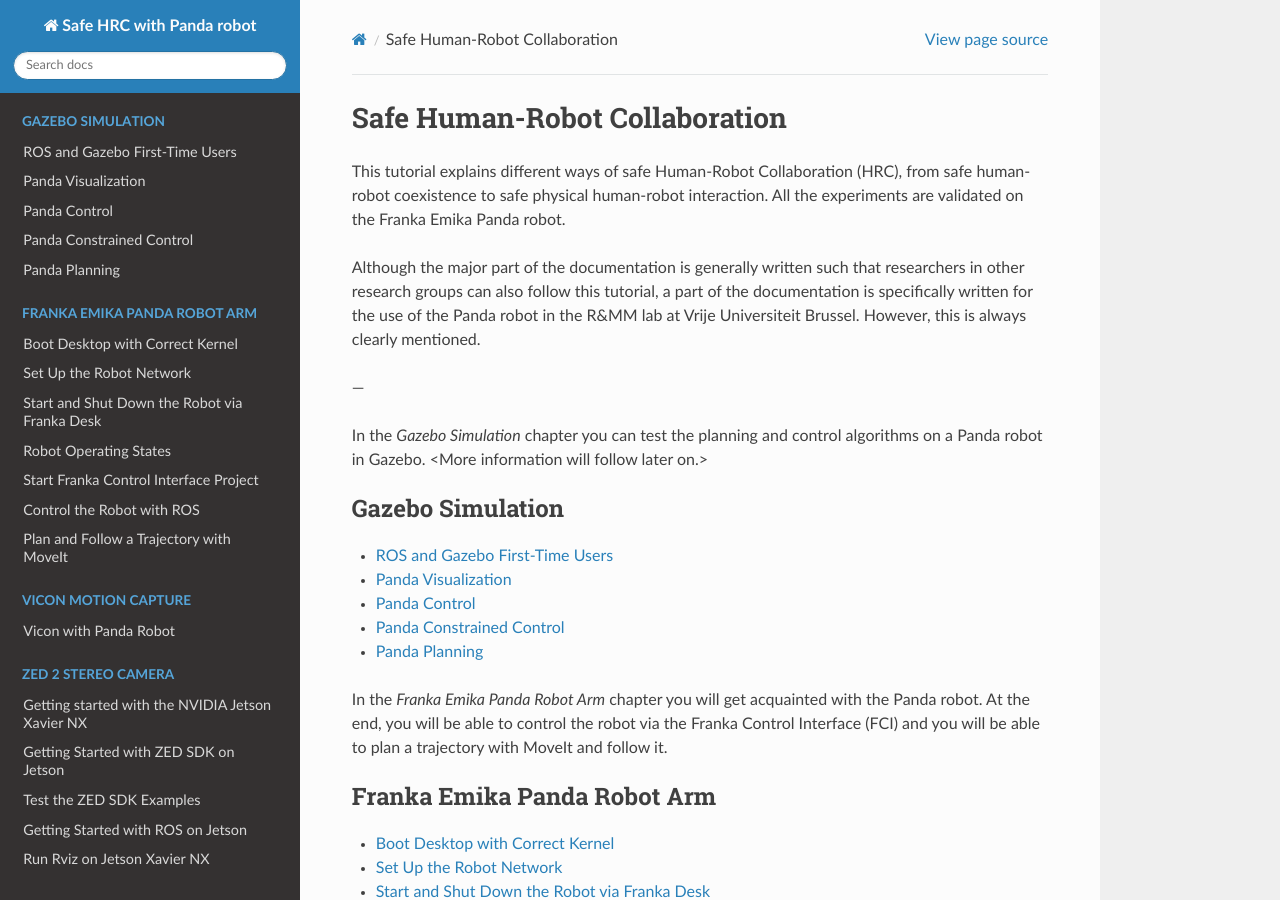
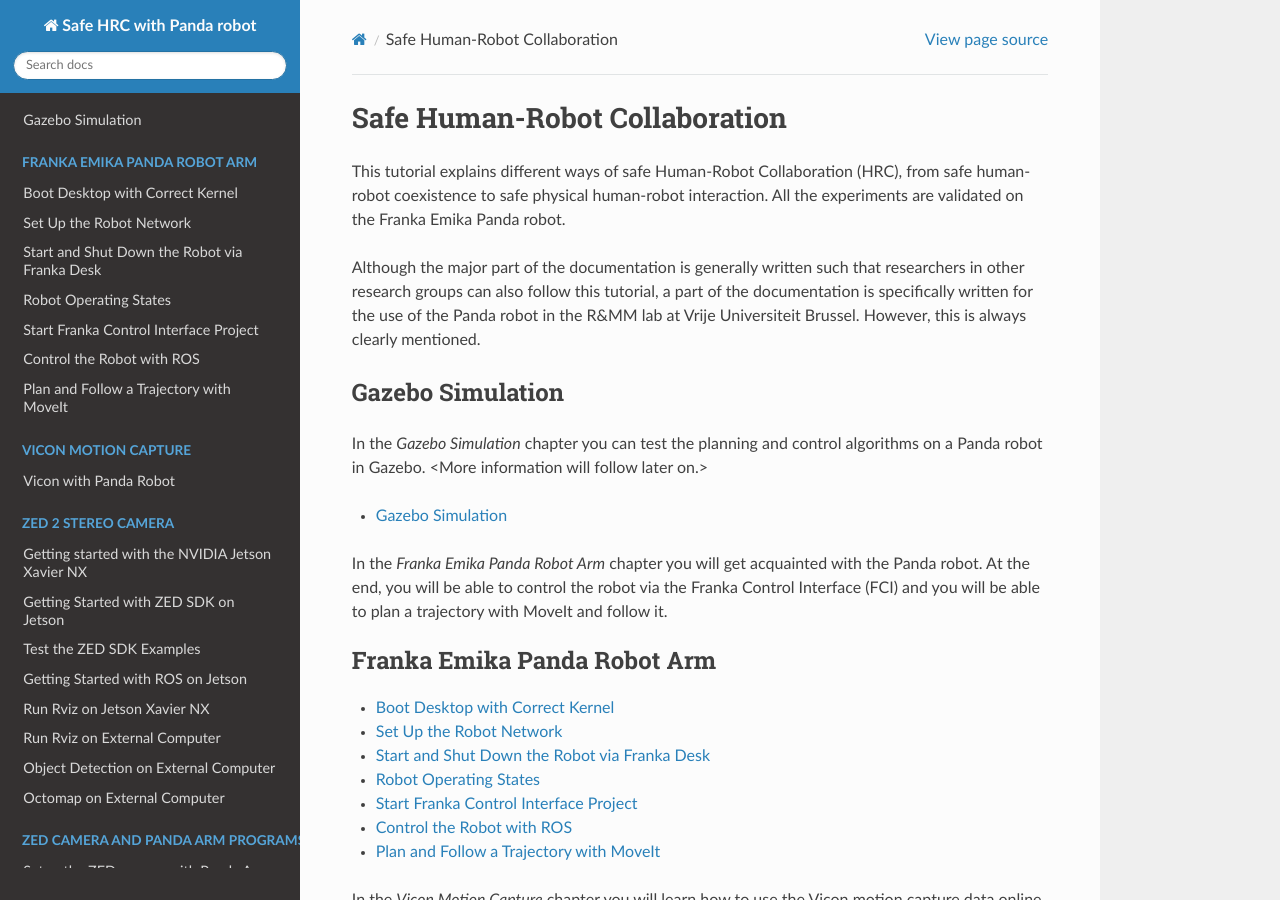
Before and after one commit to kmerckae/panda_safe_hrc_tutorial, a Sphinx documentation site: the page built from source/index.rst, in a window 1280 px wide and 900 px high. Built offline with Sphinx 7.4.7 and the Read the Docs theme 2.0.0, drawn with Linux system fonts in a browser that asks for light colours; part of the change alters nothing that is shown.

Commit message:
adapt: Gazebo Simulation structure

```diff
--- /dev/null
+++ b/source/gazebo_panda/gazebo_panda.rst
@@ -0,0 +1,435 @@
+Gazebo Simulation
+=================
+
+.. role:: raw-html(raw)
+    :format: html
+
+some explanation
+
+
+.. _ROS_Gazebo_Beginner:
+
+ROS and Gazebo First-Time Users
+--------------------------------
+
+Installation requirements
+^^^^^^^^^^^^^^^^^^^^^^^^^^
+
+To work with ROS Noetic, you will have to install the operating system Ubuntu 20.04.
+
+.. |install_ubuntu_20| raw:: html
+
+    <a href="https://ubuntu.com/download/desktop" target="_blank">Ubuntu 20.04</a>
+
+.. |install_ROS_Noetic| raw:: html
+
+    <a href="http://wiki.ros.org/noetic/Installation/Ubuntu" target="_blank">ROS Noetic</a>
+
+.. |InstallingandConfiguringROSEnvironment| raw:: html
+
+    <a href="http://wiki.ros.org/ROS/Tutorials/InstallingandConfiguringROSEnvironment" target="_blank">environment variables</a>
+
+.. |install_ROS_Control| raw:: html
+
+    <a href="http://wiki.ros.org/ros_control" target="_blank">ROS Control</a>
+
+
+
+*  Install |install_ubuntu_20|
+
+*  Install |install_ROS_Noetic|
+
+   *  Check after installation if the |InstallingandConfiguringROSEnvironment| are set.
+
+   *  Install |install_ROS_Control|
+
+Reading material and tutorials
+^^^^^^^^^^^^^^^^^^^^^^^^^^^^^^
+
+If you don't know anything about ROS and Gazebo, I recommend you to first read
+:download:`Mastering ROS for Robotics Programming  <doc/JCACACE-MASTERING_ROS_FOR_ROBOTICS_PROGRAMMING_SECOND_EDITION.pdf>`.
+The book is explained for ROS Kinetic, but it is still a very good book if you never worked with ROS before or when you want to refresh your ROS knowledge.
+You can just read the book or maybe better, you can try the tutorials in ROS Noetic.
+Probably you will have to make some minor changes to let it work in ROS Noetic, but that's directly a good practice.
+
+.. |theconstructsim| raw:: html
+
+    <a href="https://www.theconstructsim.com/robotigniteacademy_learnros/ros-courses-library/" target="_blank">The Construct</a>
+
+|theconstructsim| has some very interesting and well-explained ROS courses about the basics of ROS, robot control and navigation, robot manipulation, and so on.
+They have Python and C++ versions of their courses, but please, program everything in C++, since this is the fastest if you want to control robots in real-time.
+For learning algorithms, most of the time Python is used, but for low level control, C++ (and sometimes even C) is preferred.
+Since The Construct uses the Gazebo simulation environment, you will also learn to work with Gazebo by following their tutorials.
+For The Construct tutorials you have to pay. You can start with one month and see if you need more time or not, which depends on the tutorials you want to follow.
+
+.. |gazebo_sim_tutorials| raw:: html
+
+    <a href="http://gazebosim.org/tutorials" target="_blank">Gazebo tutorials</a>
+
+To learn specifically how to work with Gazebo, it is best to check out the |gazebo_sim_tutorials|.
+Gazebo provides beginner tutorials for first-time Gazebo users, intermediate tutorials to customize your simulation, and advanced tutorials to contribute to Gazebo.
+
+.. |atlassian_git_version_control| raw:: html
+
+    <a href="https://www.coursera.org/learn/version-control-with-git" target="_blank">Version Control with Git</a>
+
+
+I really recommend Git version control once you are working on software.
+Follow the Atlassian |atlassian_git_version_control| course and learn to work with it via the command line
+to improve group work and also keep track of the changes you make on your own projects!
+The course doesn't assume any previous knowledge of Git and builds a strong conceptual understanding of the technology,
+whereafter you will be able to confidently dig deeper on any version control topic that interests you.
+Atlassian also provides a very helpful |atlassian_git_cheat_sheet|!
+
+.. |atlassian_git_cheat_sheet| raw:: html
+
+    <a href="https://www.atlassian.com/git/tutorials/atlassian-git-cheatsheet" target="_blank">Git cheat sheet</a>
+
+
+
+
+.. _Gazebo_Panda_Visualization:
+
+Panda Visualization
+----------------------
+
+.. admonition:: todo
+
+	Make updated GitHub repository with ROS Noetic on Ubuntu 20.04 and rewrite this part of the tutorial.
+
+
+Create a catkin workspace
+^^^^^^^^^^^^^^^^^^^^^^^^^^
+
+.. |atlassian_setting_up_a_repository| raw:: html
+
+    <a href="https://www.atlassian.com/git/tutorials/setting-up-a-repository" target="_blank">set up a repository</a>
+
+If you want to work with Git version control (which I highly recommend), then you first need to |atlassian_setting_up_a_repository|.
+
+.. |ROS_create_a_workspace| raw:: html
+
+    <a href="http://wiki.ros.org/catkin/Tutorials/create_a_workspace" target="_blank">catkin workspace</a>
+
+Make a |ROS_create_a_workspace| in your repository. Some people call their catkin workspace catkin_ws others call it ros_ws.
+Below you see the example for ros_ws. Go to the terminal and execute the following lines.
+
+.. code-block:: bash
+
+   cd path/to/your_repository
+   mkdir -p ros_ws/src
+   cd ros_ws
+   source /opt/ros/melodic/setup.sh
+   catkin_init_workspace src
+
+Visualize the Panda robot in RViz
+^^^^^^^^^^^^^^^^^^^^^^^^^^^^^^^^^^
+
+.. |GitHub_Franka_Emika| raw:: html
+
+    <a href="https://github.com/frankaemika/franka_ros/tree/kinetic-devel/franka_description" target="_blank">Franka Emika's GitHub account</a>
+
+The first thing you want to do with the robot is to visualize the Panda robot in RViz (i.e. Robot Visualization).
+To do this, we need the kinematics and the meshes of the robot. These two can be found on the |GitHub_Franka_Emika|.
+
+.. |ROS_create_package| raw:: html
+
+    <a href="http://wiki.ros.org/ROS/Tutorials/catkin/CreatingPackage" target="_blank">catkin package</a>
+
+Create a |ROS_create_package| called panda_description in the src folder of your ros_ws.
+
+.. code-block:: bash
+
+    cd path/to/your_repository/ros_ws/src/
+    catkin_create_pkg panda_description
+
+In your **panda_description** package:
+
+*  You can compare with my panda_description package I had at the moment I visualized the robot in Rviz. Therefore, go to my repository (constrained_control_robotarm),
+   click on "98 commits", go to commits on 16 July 2019, click on "view Panda in Rviz", click on "Browse files".
+   Now you can see the folders, packages, files I had at that moment.
+
+*  Make a folder called **urdf**. Copy the urdf and xacro files that are inside the robots folder in franka_ros to your urdf folder.
+   I also did this, but there was no dual_panda example at that moment.
+
+*  Make a folder called **meshes**. Copy the folders **collision** and **visual** from my code into your meshes folder.
+
+*  Make a folder called **launch**. Copy the two files that are in my launch folder into your launch folder.
+
+*  Check the package.xml and the CMakeLists.txt files. Compare them with the ones I had at that moment and add the lines (e.g. dependencies) you don't have in your files.
+
+
+Launch the launch file by entering in the terminal
+
+.. code-block:: bash
+
+    roslaunch panda_description panda_rviz.launch
+
+Rviz will pop up and will show a Panda robot that is standing still.
+You can move the joints of this Panda robot by the joint_state_publisher GUI.
+
+.. admonition:: todo
+
+	Show video.
+
+
+
+Visualize the Panda robot in Gazebo
+^^^^^^^^^^^^^^^^^^^^^^^^^^^^^^^^^^^^
+
+.. |Gazebo_sim_UsingaURDFinGazebo| raw:: html
+
+    <a href="http://gazebosim.org/tutorials/?tut=ros_urdf#Tutorial:UsingaURDFinGazebo" target="_blank">Gazebo tutorial</a>
+
+.. |Erdal_Pekel_Panda_in_Gazebo| raw:: html
+
+    <a href="https://erdalpekel.de/?p=55" target="_blank">Erdal Pekel</a>
+
+Once you can visualize the Panda robot in RViz, it is time to visualize the robot in Gazebo.
+Take also a look to this |Gazebo_sim_UsingaURDFinGazebo| that explains how to use a URDF in Gazebo.
+
+To visualize the Panda robot in Gazebo, we need to include the robot dynamic parameters to the URDF file.
+Since Franka doesn't provide the dynamic parameters, I inserted the dynamic parameters from |Erdal_Pekel_Panda_in_Gazebo|.
+
+You can compare with my files I had at the moment I visualized the robot in Gazebo.
+Therefore, go to my repository (constrained_control_robotarm), click on "98 commits", go to commits on 17 July 2019, click on "view Panda in Gazebo", click on "Browse files" .
+Now you can see the folders, packages, files I had at that moment.
+
+*  Adapt the **urdf** folder in your **panda_description** package. (take a look at my files from that moment!)
+
+    *  panda_arm_hand.urdf: rigidly fix the base to the Gazebo world
+
+    *  hand.xacro: add inertial values
+
+    *  panda_arm.xacro: add inertial values + add joint damping
+
+    *  panda.gazebo.xacro: new file with gazebo specifications
+
+    *  panda_arm_hand.urdf.xacro: include panda.gazebo.xacro
+
+*  Make a catkin package called panda_gazebo in the src folder of your ros_ws.
+
+*  In your **panda_gazebo** package:
+
+    *  Make a folder called **worlds**. Create a world file including a ground plane, a light source (sun), and a camera at a certain position and orientation
+
+    *  Make a folder called **launch**. Create a launch file.
+
+    *  Check the package.xml and the CMakeLists.txt files. Compare them with the ones I had at that moment and add the lines you don't have.
+
+*  Launch the launch file by entering the terminal
+
+   .. code-block:: bash
+
+     roslaunch panda_gazebo panda_world.launch
+
+   Gazebo will pop up showing a Panda robot. Despite there being no intentional disturbances in the physics simulator by default, numerical errors should start to build up and cause the Panda robot to move a bit in an uncontrolled way. (In this stage there is no control added to the simulation yet.)
+
+.. admonition:: todo
+
+	Show video.
+
+.. note:: In :download:`Dynamic Identification of the Franka Emika Panda Robot with Retrieval of Feasible Parameters Using Penalty-Based Optimization <doc/PandaDynamicIdentification.pdf>`
+          and :download:`its supplementary material <doc/PandaDynamicIdentification_SupplementaryMaterial.pdf>`,
+          the authors identified the dynamic parameters of the Panda robot.
+          I implemented them in my code some months ago, check the last version of panda_arm.xacro in panda_description.
+
+
+.. _Gazebo_Panda_Control:
+
+Panda Control
+-----------------
+
+.. admonition:: todo
+
+	Make updated GitHub repository with ROS Noetic on Ubuntu 20.04 and rewrite this part of the tutorial.
+
+.. |Gazebo_sim_ROS_control| raw:: html
+
+    <a href="http://gazebosim.org/tutorials/?tut=ros_control" target="_blank">Gazebo ROS Control tutorial</a>
+
+To start with the control of the Panda robot in Gazebo, I would also recommend to take a look at the |Gazebo_sim_ROS_control|.
+
+Position control
+^^^^^^^^^^^^^^^^^^
+
+1)  Adapt the **urdf** folder in your **panda_description** package:
+
+    *  panda_arm.xacro: add the transmission elements
+
+    *  hand.xacro: add the transmission elements
+
+    *  panda.gazebo.xacro: add the gazebo_ros_control plugin
+
+2) Adapt two run_depend in the **package.xml** file of your **panda_gazebo** package:
+
+    *  gazebo_plugins
+
+    *  gazebo_ros_control
+
+3) Make a catkin package called **panda_control** in the src folder of you ros_ws. Once in your panda_control package,
+
+    *  make a **config** folder:
+
+        *  add a yaml file called panda_positioncontrol.yaml in which you add a joint_state_controller and joint_position_controllers -> check this file in the current version of my repository: constrained_control_robotarm/ros_ws/src/panda_control/config
+
+    *  make a **src** folder:
+
+        *  add a cpp file called panda_positioncontrol_jointspace.cpp in which you make a subscriber (for the current joint states)
+           and a publisher (to publish the reference joint angles) -> check this file in the current version of my repository: constrained_control_robotarm/ros_ws/src/panda_control/src
+
+    *  make a **launch** folder:
+
+        *  add a launch file called panda_positioncontrol.launch in which you load the yaml and launch the controller_spawner and the robot_state_publisher
+           -> check this file in the current version of my repository: constrained_control_robotarm/ros_ws/src/panda_control/launch
+
+    *  your **package.xml** file should contain
+
+        *  <buildtool_depend>catkin</buildtool_depend>
+
+        *  <run_depend>controller_manager</run_depend>
+
+        *  <run_depend>joint_state_controller</run_depend>
+
+        *  <run_depend>robot_state_publisher</run_depend>
+
+        *  <run_depend>effort_controllers</run_depend>
+
+        *  <run_depend>roscpp</run_depend>
+
+    *  your CMakeLists.txt should contain
+
+        *  add_executable(panda_positioncontrol_jointspace src/panda_positioncontrol_jointspace.cpp)
+
+        *  target_link_libraries(panda_positioncontrol_jointspace ${catkin_LIBRARIES} )
+
+        *  check this file in the current version of my repository: constrained_control_robotarm/ros_ws/src/panda_control,
+           in this stage you will *not need*: find_package(...), include in include_directories(...), add_library(...),
+           add_dependencies(...), target_link_libraries(...),  the other add_executable(...) and target_link_libraries(...)
+
+4) In your **panda_gazebo** package
+
+    *  Add another run_depend in the **package.xml** file
+
+        *  panda_control (the catkin package you just made)
+
+5) in the terminal:
+
+   .. code-block:: bash
+
+      roslaunch panda_gazebo panda_positioncontrol_jointspace.launch
+
+   *  you will be asked to enter a reference in joint space for the Panda arm and a finger displacement for the Panda hand
+
+   *  enter these 7 joint angles and the two values for the finger displacement
+
+   *  the robot will go to this reference configuration (maybe with some oscillations)
+
+
+If this works, you can control the Panda robot by publishing joint angles (see your cpp file).
+
+.. admonition:: todo
+
+	Show video.
+
+Effort control
+^^^^^^^^^^^^^^^^
+
+Control the robot by publishing torques and give task space reference (add inverse kinematics function) instead of joint space reference.
+
+Joint space reference
+*********************
+
+In the previous step you based yourself on panda_positioncontrol in joint space:
+
+*  panda_positioncontrol.yaml where the **effort_controllers/JointPositionController** is used (file in panda_control package)
+
+*  panda_positioncontrol_jointspace.cpp  (file in panda_control package)
+
+*  panda_positioncontrol.launch (file in panda_control package)
+
+*  you launched it with:
+
+   .. code-block:: bash
+
+      roslaunch panda_gazebo panda_positioncontrol_jointspace.launch (launch file in panda_gazebo package)
+
+You can also try panda_effortcontrol in joint space, check the following files:
+
+*  panda_effortcontrol.yaml where the **effort_controllers/JointEffortController** is used (file in panda_control package)
+
+*  panda_effortcontrol_jointspace.cpp  (file in panda_control package)
+
+*  panda_effortcontrol.launch (file in panda_control package)
+
+*  you launch it with:
+
+   .. code-block:: bash
+
+     roslaunch panda_gazebo panda_effortcontrol_jointspace (launch file in panda_gazebo package)
+
+.. admonition:: todo
+
+	Show video.
+
+Task space reference
+********************
+
+You can also try panda_positioncontrol in task space (therefore you need inverse kinematics function, I used the |orocos_KDL_library| to do this)
+
+*  panda_positioncontrol.yaml where the **effort_controllers/JointPositionController** is used (file in panda_control package)
+
+*  panda_positioncontrol_taskspace.cpp (file in panda_control package)
+
+*  panda_positioncontrol.launch (file in panda_control package)
+
+*  you launch it with:
+
+   .. code-block:: bash
+
+     roslaunch panda_gazebo panda_positioncontrol_taskspace (launch file in panda_gazebo package)
+
+You can also try panda_effortcontrol in task space, check the following files:
+
+*  panda_effortcontrol.yaml where the **effort_controllers/JointEffortController** is used (file in panda_control package)
+
+*  panda_effortcontrol_taskspace.cpp (file in panda_control package)
+
+*  panda_effortcontrol.launch (file in panda_control package)
+
+*  you launch it with:
+
+   .. code-block:: bash
+
+     roslaunch panda_gazebo panda_effortcontrol_taskspace (launch file in panda_gazebo package)
+
+.. admonition:: todo
+
+	Show video.
+
+.. |orocos_KDL_library| raw:: html
+
+    <a href="https://www.orocos.org/kdl.html" target="_blank">KDL library </a>
+
+For the programs in task space, I used the |orocos_KDL_library| (since they have an inverse kinematics function). Check my stabilizing_control library for it (in panda_control package in the include folder).
+
+
+
+.. _Gazebo_Panda_ERG:
+
+Panda Constrained Control
+--------------------------
+
+.. admonition:: todo
+
+	Make updated GitHub repository with ROS Noetic on Ubuntu 20.04 and write this part of the tutorial.
+
+
+.. _Gazebo_Panda_Planning:
+
+Panda Planning
+----------------------
+
+.. admonition:: todo
+
+	Make updated GitHub repository with ROS Noetic on Ubuntu 20.04 and write this part of the tutorial.
--- a/source/gazebo_panda/ros_gazebo_beginners.rst
+++ b/source/gazebo_panda/ros_gazebo_beginners.rst
@@ -40,9 +40,6 @@ To work with ROS Noetic, you will have to install the operating system Ubuntu 20
 Reading material and tutorials
 -------------------------------
 
-ROS and Gazebo
-**************
-
 If you don't know anything about ROS and Gazebo, I recommend you to first read
 :download:`Mastering ROS for Robotics Programming  <doc/JCACACE-MASTERING_ROS_FOR_ROBOTICS_PROGRAMMING_SECOND_EDITION.pdf>`.
 The book is explained for ROS Kinetic, but it is still a very good book if you never worked with ROS before or when you want to refresh your ROS knowledge.
@@ -71,9 +68,6 @@ Gazebo provides beginner tutorials for first-time Gazebo users, intermediate tut
     <a href="https://www.coursera.org/learn/version-control-with-git" target="_blank">Version Control with Git</a>
 
 
-Git version control
-*******************
-
 I really recommend Git version control once you are working on software.
 Follow the Atlassian |atlassian_git_version_control| course and learn to work with it via the command line
 to improve group work and also keep track of the changes you make on your own projects!
--- a/source/index.rst
+++ b/source/index.rst
@@ -16,20 +16,17 @@ Although the major part of the documentation is generally written such that rese
 a part of the documentation is specifically written for the use of the Panda robot in the R&MM lab at Vrije Universiteit Brussel.
 However, this is always clearly mentioned.
 
----
+
+Gazebo Simulation
+-----------------
 
 In the *Gazebo Simulation* chapter you can test the planning and control algorithms on a Panda robot in Gazebo.
 <More information will follow later on.>
 
 .. toctree::
    :maxdepth: 1
-   :caption: Gazebo Simulation
 
-   gazebo_panda/ros_gazebo_beginners
-   gazebo_panda/panda_visualization
-   gazebo_panda/panda_control
-   gazebo_panda/panda_erg
-   gazebo_panda/panda_planning
+   gazebo_panda/gazebo_panda
 
 In the *Franka Emika Panda Robot Arm* chapter you will get acquainted with the Panda robot.
 At the end, you will be able to control the robot via the Franka Control Interface (FCI)
```
